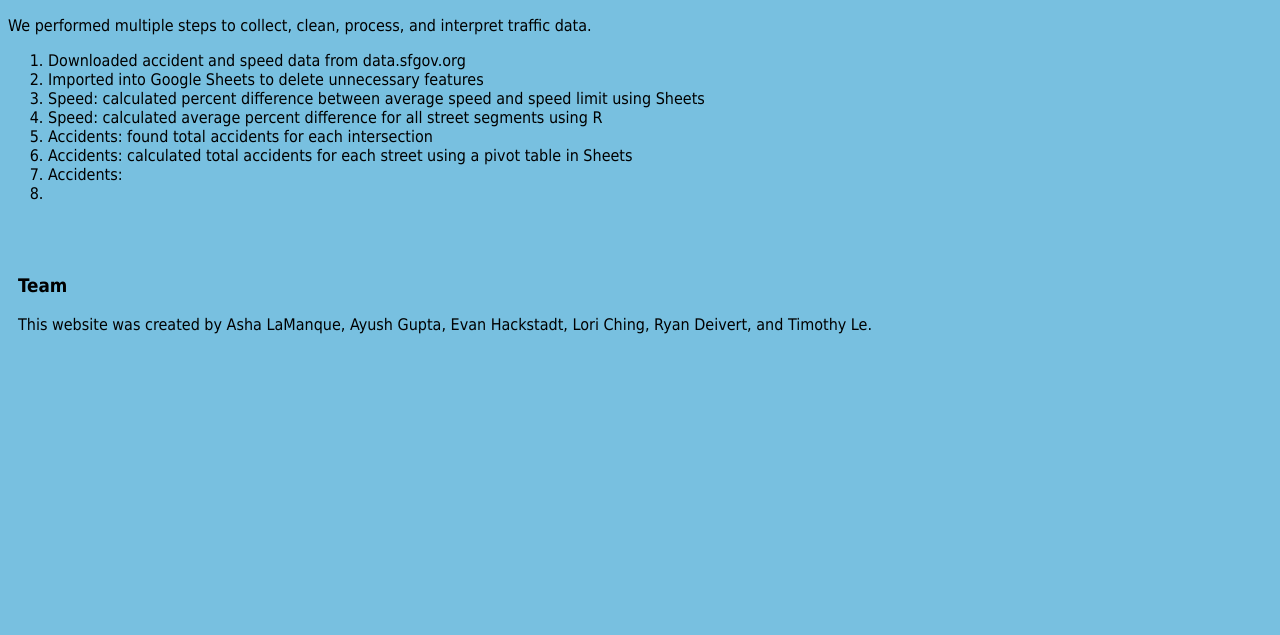
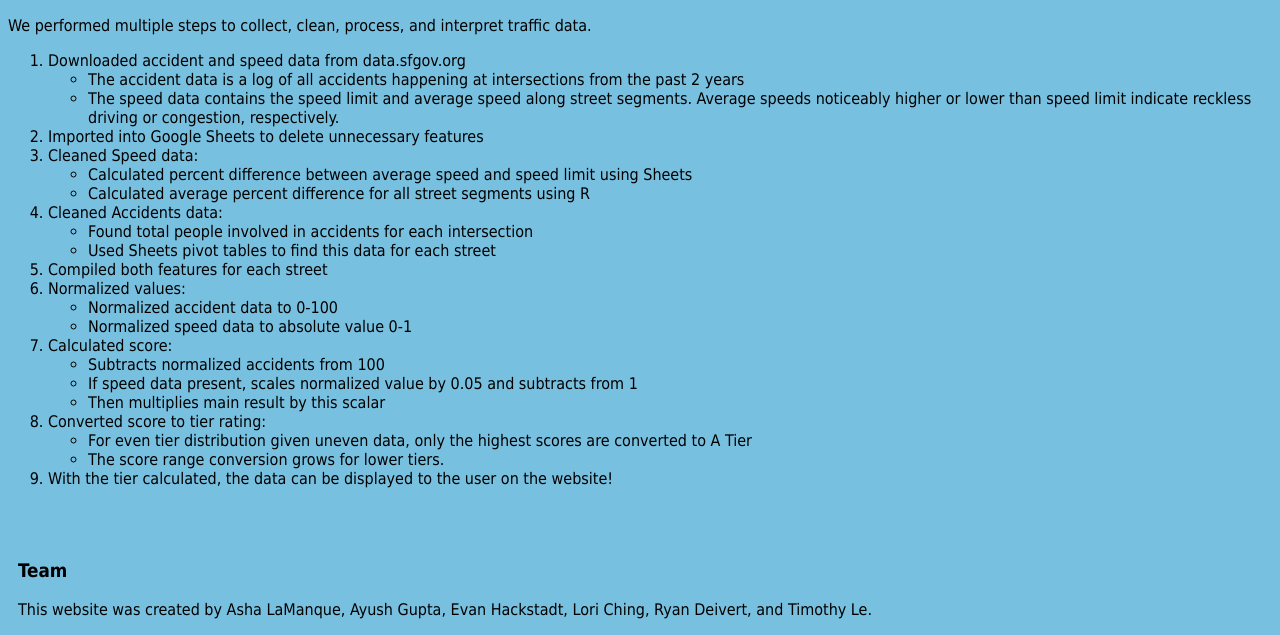
Before and after one commit to RyanDeivert555/AWS-Inrix-Hackathon-2024, a website built with Vite: page about.html in a window 1280 px wide. Shown: the part 464-1099 px from the top of the page. Before the commit the page ends 814 px from the top, so only its background shows below. Built offline with nearby package versions, Linux system fonts and the light colour scheme.

Commit message:
Wrote data analysis section of About page

```diff
--- a/about.html
+++ b/about.html
@@ -50,13 +50,39 @@
                 <p>We performed multiple steps to collect, clean, process, and interpret traffic data.</p>
                 <ol>
                     <li>Downloaded accident and speed data from data.sfgov.org</li>
+                    <ul>
+                        <li>The accident data is a log of all accidents happening at intersections from the past 2 years</li>
+                        <li>The speed data contains the speed limit and average speed along street segments. Average speeds noticeably higher or lower than speed limit indicate reckless driving or congestion, respectively.</li>
+                    </ul>
                     <li>Imported into Google Sheets to delete unnecessary features</li>
-                    <li>Speed: calculated percent difference between average speed and speed limit using Sheets</li>
-                    <li>Speed: calculated average percent difference for all street segments using R</li>
-                    <li>Accidents: found total accidents for each intersection</li>
-                    <li>Accidents: calculated total accidents for each street using a pivot table in Sheets</li>
-                    <li>Accidents: </li>
-                    <li></li>
+                    <li>Cleaned Speed data:
+                    <ul>
+                        <li>Calculated percent difference between average speed and speed limit using Sheets</li>
+                        <li>Calculated average percent difference for all street segments using R</li>
+                    </ul>
+                    <li>Cleaned Accidents data:</li>
+                    <ul>
+                        <li>Found total people involved in accidents for each intersection</li>
+                        <li>Used Sheets pivot tables to find this data for each street</li>
+                    </ul>
+                    <li>Compiled both features for each street</li>
+                    <li>Normalized values:</li>
+                    <ul>
+                        <li>Normalized accident data to 0-100</li>
+                        <li>Normalized speed data to absolute value 0-1</li>
+                    </ul>
+                    <li>Calculated score:</li>
+                    <ul>
+                        <li>Subtracts normalized accidents from 100</li>
+                        <li>If speed data present, scales normalized value by 0.05 and subtracts from 1</li>
+                        <li>Then multiplies main result by this scalar</li>
+                    </ul>
+                    <li>Converted score to tier rating:</li>
+                    <ul>
+                        <li>For even tier distribution given uneven data, only the highest scores are converted to A Tier</li>
+                        <li>The score range conversion grows for lower tiers.</li>
+                    </ul>
+                    <li>With the tier calculated, the data can be displayed to the user on the website!</li>
                 </ol>
                 <br>
                 </br>
```
